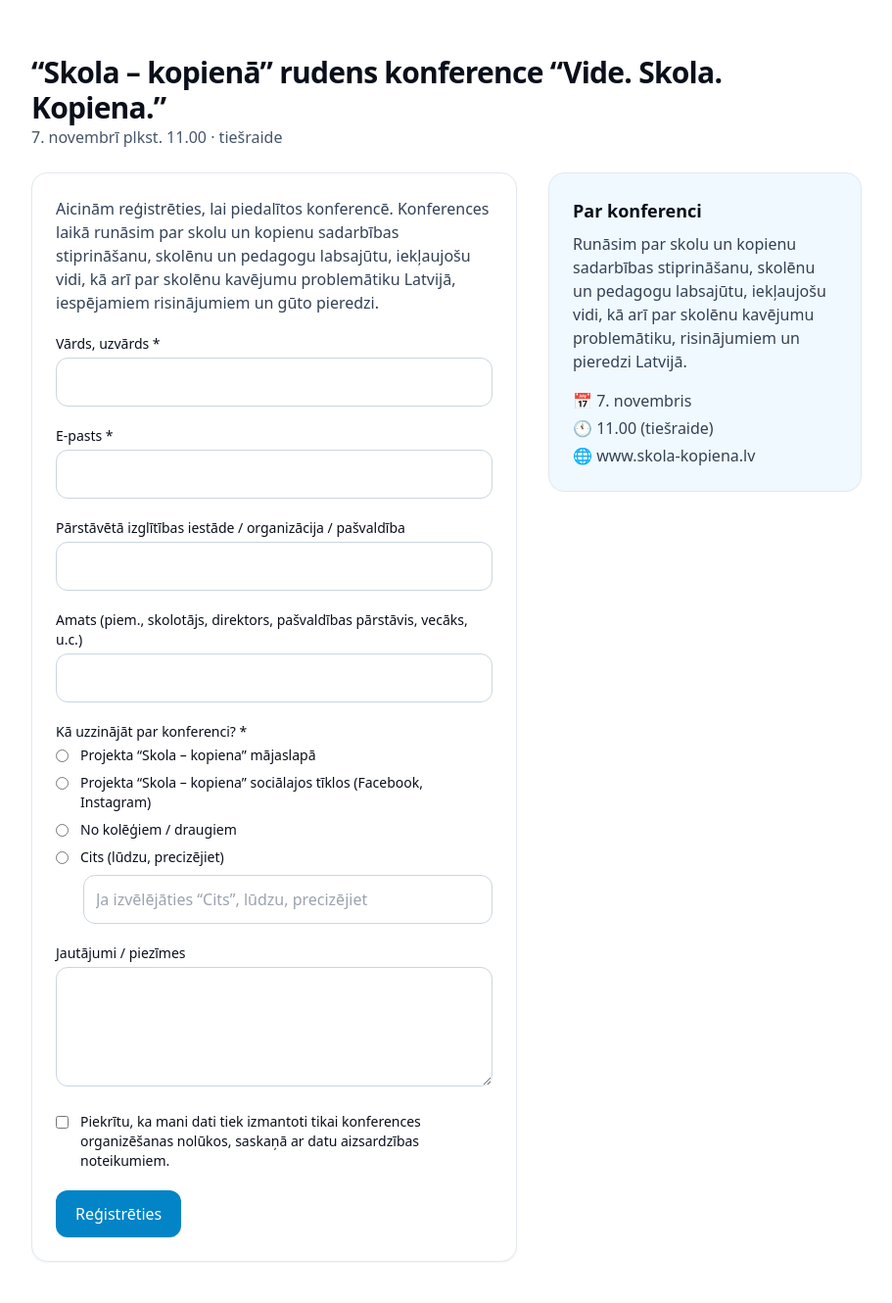
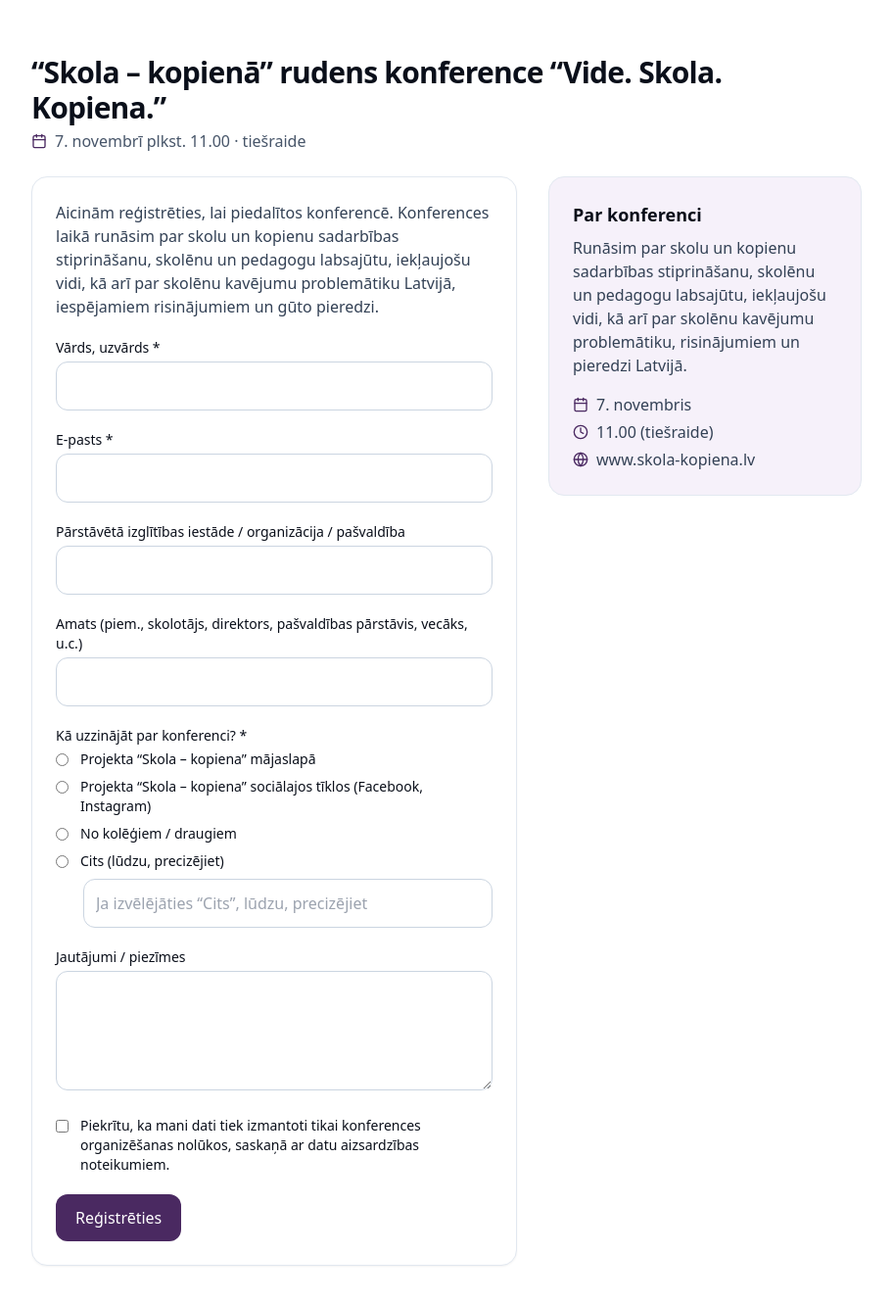
Before and after one commit to vasiljevsvladislavs-dot/skola-kopiena-registration, a Next.js app: page / in a window 1280 px wide. Shown: the top 1330 px of the page at 98% size, without its empty margins (184-1095 px from the left). Built offline with nearby package versions, Linux system fonts and the light colour scheme.

Commit message:
Update page.tsx

```diff
--- a/app/page.tsx
+++ b/app/page.tsx
@@ -2,6 +2,7 @@
 
 import { useState, useMemo } from "react";
 import { z } from "zod";
+import { Calendar, Clock, Globe } from "lucide-react";
 
 const schema = z.object({
   fullName: z.string().min(2, "Lūdzu, ievadiet vārdu un uzvārdu"),
@@ -72,12 +73,19 @@
 
   return (
     <main className="py-8">
+      {/* ---------- HEADER ---------- */}
       <header className="mb-6">
-        <h1 className="text-3xl font-semibold tracking-tight">“Skola – kopienā” rudens konference “Vide. Skola. Kopiena.”</h1>
-        <p className="text-slate-600">7. novembrī plkst. 11.00 · tiešraide</p>
+        <h1 className="text-3xl font-semibold tracking-tight">
+          “Skola – kopienā” rudens konference “Vide. Skola. Kopiena.”
+        </h1>
+        <p className="text-slate-600 flex items-center gap-2 mt-1">
+          <Calendar className="w-4 h-4 text-[#4a2961]" aria-hidden="true" />
+          7. novembrī plkst. 11.00 · tiešraide
+        </p>
       </header>
 
       <div className="grid md:grid-cols-5 gap-8">
+        {/* ---------- FORM SECTION ---------- */}
         <section className="md:col-span-3">
           <div className="rounded-2xl border border-slate-200 bg-white shadow-sm p-6">
             <p className="text-slate-700 mb-5">
@@ -86,27 +94,44 @@
               iespējamiem risinājumiem un gūto pieredzi.
             </p>
 
-            {error && <div className="mb-5 rounded-lg border border-rose-300 bg-rose-50 p-3 text-sm text-rose-700">{error}</div>}
+            {error && (
+              <div className="mb-5 rounded-lg border border-rose-300 bg-rose-50 p-3 text-sm text-rose-700">
+                {error}
+              </div>
+            )}
 
             <form onSubmit={onSubmit} className="space-y-5">
               <div>
                 <label className="block text-sm mb-1">Vārds, uzvārds *</label>
-                <input name="fullName" className="w-full rounded-xl border border-slate-300 p-3 outline-none focus:border-sky-400 focus:ring-2 focus:ring-sky-100" />
+                <input
+                  name="fullName"
+                  className="w-full rounded-xl border border-slate-300 p-3 outline-none focus:border-[#4a2961] focus:ring-2 focus:ring-[#eae3f2]"
+                />
               </div>
 
               <div>
                 <label className="block text-sm mb-1">E-pasts *</label>
-                <input type="email" name="email" className="w-full rounded-xl border border-slate-300 p-3 outline-none focus:border-sky-400 focus:ring-2 focus:ring-sky-100" />
+                <input
+                  type="email"
+                  name="email"
+                  className="w-full rounded-xl border border-slate-300 p-3 outline-none focus:border-[#4a2961] focus:ring-2 focus:ring-[#eae3f2]"
+                />
               </div>
 
               <div>
                 <label className="block text-sm mb-1">Pārstāvētā izglītības iestāde / organizācija / pašvaldība</label>
-                <input name="org" className="w-full rounded-xl border border-slate-300 p-3 outline-none focus:border-sky-400 focus:ring-2 focus:ring-sky-100" />
+                <input
+                  name="org"
+                  className="w-full rounded-xl border border-slate-300 p-3 outline-none focus:border-[#4a2961] focus:ring-2 focus:ring-[#eae3f2]"
+                />
               </div>
 
               <div>
                 <label className="block text-sm mb-1">Amats (piem., skolotājs, direktors, pašvaldības pārstāvis, vecāks, u.c.)</label>
-                <input name="role" className="w-full rounded-xl border border-slate-300 p-3 outline-none focus:border-sky-400 focus:ring-2 focus:ring-sky-100" />
+                <input
+                  name="role"
+                  className="w-full rounded-xl border border-slate-300 p-3 outline-none focus:border-[#4a2961] focus:ring-2 focus:ring-[#eae3f2]"
+                />
               </div>
 
               <div>
@@ -119,36 +144,65 @@
                     </label>
                   ))}
                   <div className="pl-7">
-                    <input name="aboutOther" placeholder="Ja izvēlējāties “Cits”, lūdzu, precizējiet" className="w-full rounded-xl border border-slate-300 p-3 outline-none focus:border-sky-400 focus:ring-2 focus:ring-sky-100" />
+                    <input
+                      name="aboutOther"
+                      placeholder="Ja izvēlējāties “Cits”, lūdzu, precizējiet"
+                      className="w-full rounded-xl border border-slate-300 p-3 outline-none focus:border-[#4a2961] focus:ring-2 focus:ring-[#eae3f2]"
+                    />
                   </div>
                 </div>
               </div>
 
               <div>
                 <label className="block text-sm mb-1">Jautājumi / piezīmes</label>
-                <textarea name="notes" rows={4} className="w-full rounded-xl border border-slate-300 p-3 outline-none focus:border-sky-400 focus:ring-2 focus:ring-sky-100" />
+                <textarea
+                  name="notes"
+                  rows={4}
+                  className="w-full rounded-xl border border-slate-300 p-3 outline-none focus:border-[#4a2961] focus:ring-2 focus:ring-[#eae3f2]"
+                />
               </div>
 
               <label className="flex items-start gap-3 text-sm select-none">
                 <input type="checkbox" name="consent" className="mt-1" />
-                <span>Piekrītu, ka mani dati tiek izmantoti tikai konferences organizēšanas nolūkos, saskaņā ar datu aizsardzības noteikumiem.</span>
+                <span>
+                  Piekrītu, ka mani dati tiek izmantoti tikai konferences organizēšanas nolūkos,
+                  saskaņā ar datu aizsardzības noteikumiem.
+                </span>
               </label>
 
-              <button type="submit" disabled={loading} className="rounded-xl bg-sky-600 text-white px-5 py-3 font-medium hover:bg-sky-700 disabled:opacity-60">
+              <button
+                type="submit"
+                disabled={loading}
+                className="rounded-xl bg-[#4a2961] text-white px-5 py-3 font-medium hover:bg-[#5a3474] disabled:opacity-60"
+              >
                 {loading ? "Nosūtīšana…" : "Reģistrēties"}
               </button>
             </form>
           </div>
         </section>
 
+        {/* ---------- SIDEBAR ---------- */}
         <aside className="md:col-span-2">
-          <div className="rounded-2xl border border-slate-200 bg-sky-50 p-6">
+          <div className="rounded-2xl border border-slate-200 bg-[#f6f1fa] p-6">
             <h3 className="text-lg font-semibold mb-2">Par konferenci</h3>
-            <p className="text-slate-700">Runāsim par skolu un kopienu sadarbības stiprināšanu, skolēnu un pedagogu labsajūtu, iekļaujošu vidi, kā arī par skolēnu kavējumu problemātiku, risinājumiem un pieredzi Latvijā.</p>
+            <p className="text-slate-700">
+              Runāsim par skolu un kopienu sadarbības stiprināšanu, skolēnu un pedagogu labsajūtu,
+              iekļaujošu vidi, kā arī par skolēnu kavējumu problemātiku, risinājumiem un pieredzi Latvijā.
+            </p>
+
             <ul className="mt-4 space-y-1 text-slate-700">
-              <li>📅 7. novembris</li>
-              <li>🕚 11.00 (tiešraide)</li>
-              <li>🌐 www.skola-kopiena.lv</li>
+              <li className="flex items-center gap-2">
+                <Calendar className="w-4 h-4 text-[#4a2961]" aria-hidden="true" />
+                7. novembris
+              </li>
+              <li className="flex items-center gap-2">
+                <Clock className="w-4 h-4 text-[#4a2961]" aria-hidden="true" />
+                11.00 (tiešraide)
+              </li>
+              <li className="flex items-center gap-2">
+                <Globe className="w-4 h-4 text-[#4a2961]" aria-hidden="true" />
+                www.skola-kopiena.lv
+              </li>
             </ul>
           </div>
         </aside>
```
